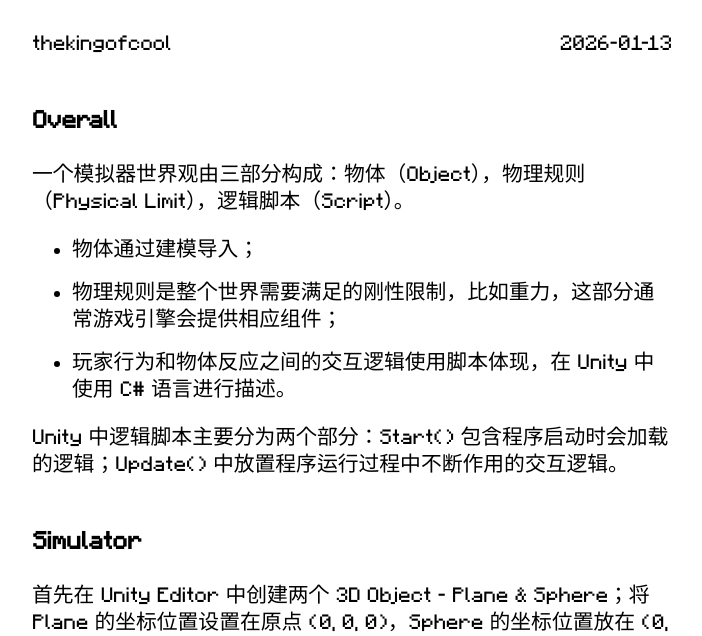
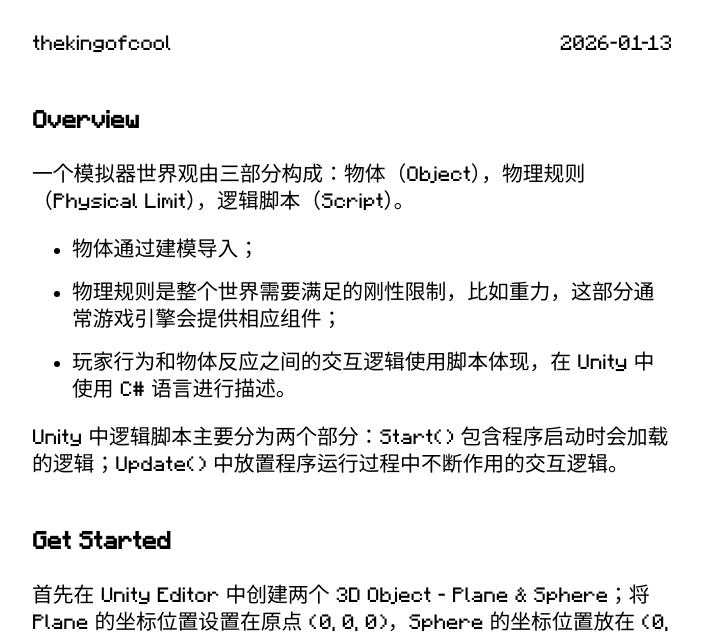
Before and after one commit to thekingofcool/daily, a Jekyll site: the page built from _posts/2026-01-13-simulator-with-unity.md, in a window 1280 px wide and 900 px high. Shown: the part 154-790 px from the top of the window, without its empty margins (288-990 px from the left). Built offline with Jekyll 4.4.1, drawn with Linux system fonts in a browser that asks for light colours; some web fonts are replaced; comment, search, counter and statistics services are not loaded.

Commit message:
daily update: 2026-01-13 15:34:09

```diff
--- a/_posts/2026-01-13-simulator-with-unity.md
+++ b/_posts/2026-01-13-simulator-with-unity.md
@@ -7,7 +7,7 @@ description: ""
 categories: thoughts
 ---
 
-### Overall
+### Overview
 一个模拟器世界观由三部分构成：物体（Object），物理规则（Physical Limit），逻辑脚本（Script）。
 
 - 物体通过建模导入；
@@ -18,7 +18,7 @@ categories: thoughts
 
 Unity 中逻辑脚本主要分为两个部分：Start() 包含程序启动时会加载的逻辑；Update() 中放置程序运行过程中不断作用的交互逻辑。
 
-### Simulator
+### Get Started
 首先在 Unity Editor 中创建两个 3D Object - Plane & Sphere；将 Plane 的坐标位置设置在原点 (0, 0, 0)，Sphere 的坐标位置放在 (0, 1, 0)；给 Sphere 添加重力组建 Rigidbody；编写脚本使 Sphere 初始加载重力，随后接收到空格信号就向上有一个冲力。
 
 BallController.cs
```
Also changed, not shown: other parts of _posts/2026-01-13-simulator-with-unity.md (+1 -1 lines), 2 other files.
